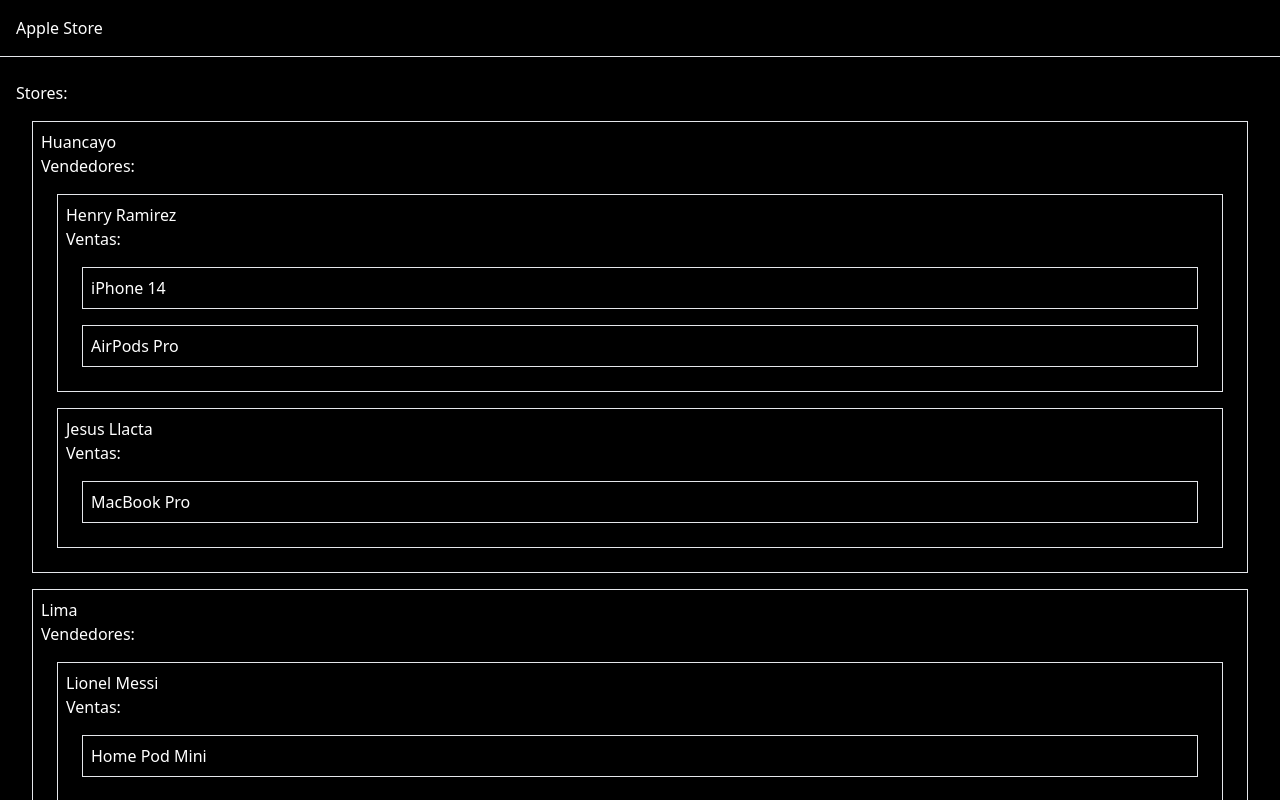
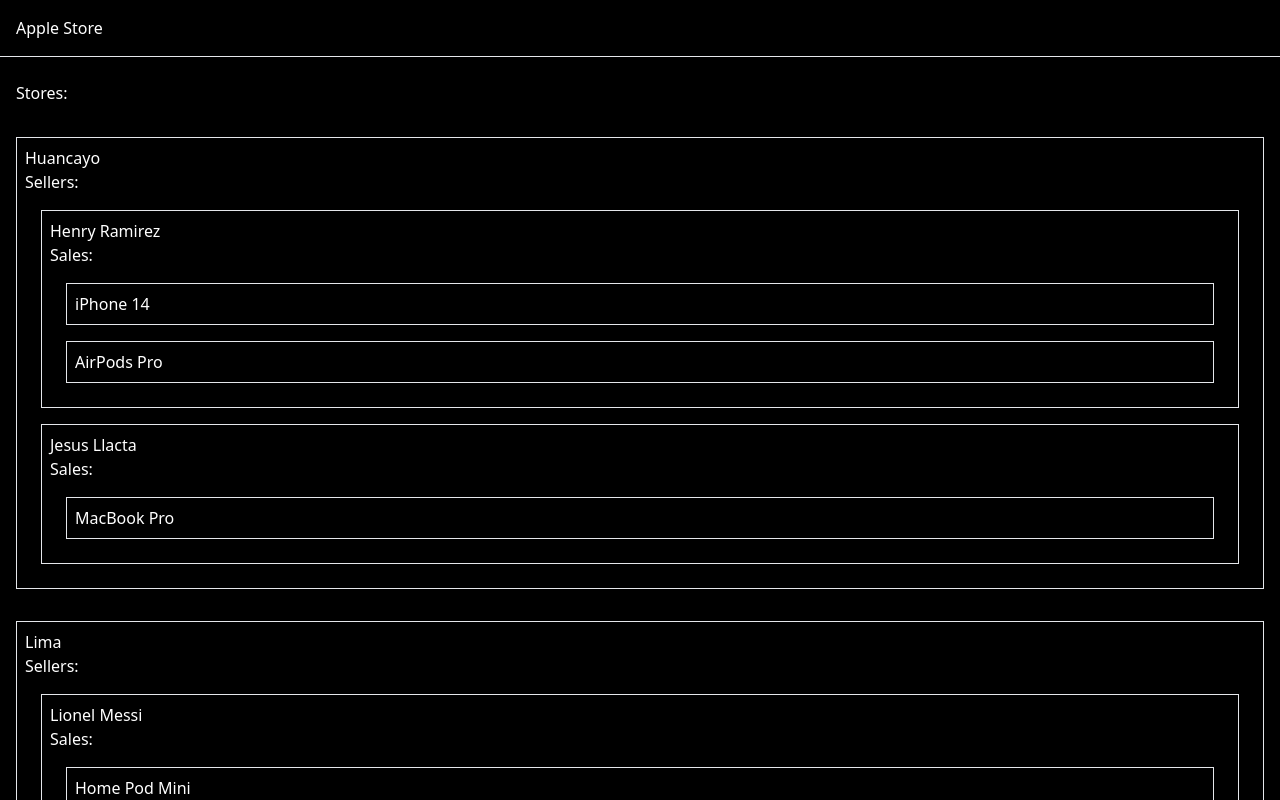
Before and after one commit to HenryMilac/Mixer, a React (Vite) app: page / in a window 1280 px wide. Shown: the top 800 px of the page. Built offline with nearby package versions, Linux system fonts and the light colour scheme.

Commit message:
FetchFromJSON: divided into components done

```diff
--- a/src/MixerFront/Exercises/FetchFromJSON/FetchFromJSON.tsx
+++ b/src/MixerFront/Exercises/FetchFromJSON/FetchFromJSON.tsx
@@ -1,7 +1,8 @@
+import Stores from './src/components/Stores'
 import dataBase from './src/data.json'
 
 export default function FetchFromJSON() {
-    const group1 = dataBase.group1
+
     return(
         <div>
             <p className='p-4'>{dataBase.title}</p>
@@ -9,32 +10,7 @@ export default function FetchFromJSON() {
 
             <div className='my-2 p-4'>
                 <p>Stores:</p>
-                {group1.map(card1 => {
-                    const group2 = card1.group2
-                    // console.log(group2)
-                    return(
-                        <div key={card1.id} className='border m-4 p-2'>
-                            <p>{card1.name}</p>
-                            <p>Vendedores:</p>
-                            {group2.map(card2 => {
-                                const group3 = card2.group3
-                                return(
-                                    <div key={card2.id} className='border m-4 p-2'>
-                                        <p>{card2.name}</p>
-                                        <p>Ventas:</p>
-                                        {group3.map(card3 => {
-                                            return(
-                                                <div key={card3.id} className='border m-4 p-2'>
-                                                    <p>{card3.name}</p>
-                                                </div>
-                                            )
-                                        })}
-                                    </div>
-                                )
-                            })}
-                        </div>
-                    )
-                })}
+                <Stores/>
             </div>
         </div>
 
--- /dev/null
+++ b/src/MixerFront/Exercises/FetchFromJSON/src/components/Products.tsx
@@ -0,0 +1,13 @@
+export default function Products({cardSeller}) {
+    const sales = cardSeller.sales
+
+    return (
+        <div>
+            {sales.map(cardSale => {
+                return(
+                    <p key={cardSale.id} className='border m-4 p-2'>{cardSale.product}</p>
+                )
+            })}
+        </div>
+    )
+}
--- /dev/null
+++ b/src/MixerFront/Exercises/FetchFromJSON/src/components/Sellers.tsx
@@ -0,0 +1,22 @@
+
+import Products from './Products';
+
+export default function Sellers({cardCity}) {
+    const sellers = cardCity.sellers
+    // console.log(sellers)
+    return (
+        <div>
+            {sellers.map(cardSeller => {
+                return(
+                    <div key={cardSeller.id} className='border m-4 p-2'>
+                        <p>{cardSeller.name}</p>
+                        <p>Sales:</p>
+                        <Products
+                            cardSeller={cardSeller}
+                        />
+                    </div>
+                )
+            })}
+        </div>
+    )
+}
--- /dev/null
+++ b/src/MixerFront/Exercises/FetchFromJSON/src/components/Stores.tsx
@@ -0,0 +1,22 @@
+import dataBase from '../data.json'
+import Sellers from './Sellers'
+
+export default function Stores() {
+    const stores = dataBase.stores
+    // console.log(stores)
+    return (
+        <div>
+            {stores.map(cardCity => {
+                return(
+                    <div key={cardCity.id} className='border my-8 p-2'>
+                        <p>{cardCity.city}</p>
+                        <p>Sellers:</p>
+                        <Sellers
+                            cardCity={cardCity}
+                        />
+                    </div>
+                )
+            })}
+        </div>
+    )
+}
--- a/src/MixerFront/Exercises/FetchFromJSON/src/data.json
+++ b/src/MixerFront/Exercises/FetchFromJSON/src/data.json
@@ -1,31 +1,31 @@
 {
     "title": "Apple Store",
-    "group1": [
+    "stores": [
         {
             "id": "G1-1",
-            "name": "Huancayo",
-            "group2": [
+            "city": "Huancayo",
+            "sellers": [
                 {
                     "id": "G2-1",
                     "name": "Henry Ramirez",
-                    "group3": [
+                    "sales": [
                         {
                             "id": "G3-1",
-                            "name": "iPhone 14"
+                            "product": "iPhone 14"
                         },
                         {
                             "id": "G3-2",
-                            "name": "AirPods Pro"
+                            "product": "AirPods Pro"
                         }
                     ]
                 },
                 {
                     "id": "G2-2",
                     "name": "Jesus Llacta",
-                    "group3": [
+                    "sales": [
                         {
                             "id": "G3-1",
-                            "name": "MacBook Pro"
+                            "product": "MacBook Pro"
                         }
                     ]
                 }
@@ -33,33 +33,33 @@
         },
         {
             "id": "G1-2",
-            "name": "Lima",
-            "group2": [
+            "city": "Lima",
+            "sellers": [
                 {
                     "id": "G2-1",
                     "name": "Lionel Messi",
-                    "group3": [
+                    "sales": [
                         {
                             "id": "G3-1",
-                            "name": "Home Pod Mini"
+                            "product": "Home Pod Mini"
                         }
                     ]
                 },
                 {
                     "id": "G2-2",
                     "name": "Cristiano ronaldo",
-                    "group3": [
+                    "sales": [
                         {
                             "id": "G3-1",
-                            "name": "iPhone 12 Mini"
+                            "product": "iPhone 12 Mini"
                         },
                         {
                             "id": "G3-2",
-                            "name": "Apple Watch"
+                            "product": "Apple Watch"
                         },
                         {
                             "id": "G3-3",
-                            "name": "Apple Tv"
+                            "product": "Apple Tv"
                         }
                     ]
                 }
```
